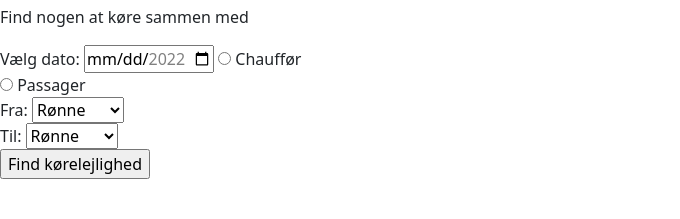
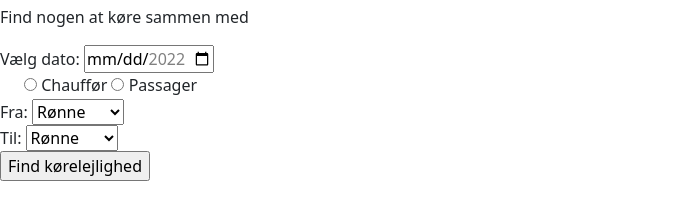
Before and after one commit to veronikaMinddal/carpooltorsdag, a plain HTML site: page index.html in a window 1280 px wide. Shown: the part 75-294 px from the top of the page, without its empty margins (0-680 px from the left). Drawn offline with nearby package versions, Linux system fonts and the light colour scheme.

```diff
--- a/index.html
+++ b/index.html
@@ -17,8 +17,10 @@
     <input type="date" id="start" name="trip-start"
            value=""
            min="2022-09-29" max="2022-12-31">
-    <input type="radio" name = "userrole" value ="Chauffør"> Chauffør <br>
-    <input type="radio" name = "userrole" value="Passager"> Passager <br>
+    <div class="form-check">
+    <input type="radio" name = "userrole" value ="Chauffør"> Chauffør
+    <input type="radio" name = "userrole" value="Passager"> Passager
+    </div>
     <div class="dropdown"> Fra:
         <select>
             <option name="Rønne" value="Rønne">Rønne </option>
```
